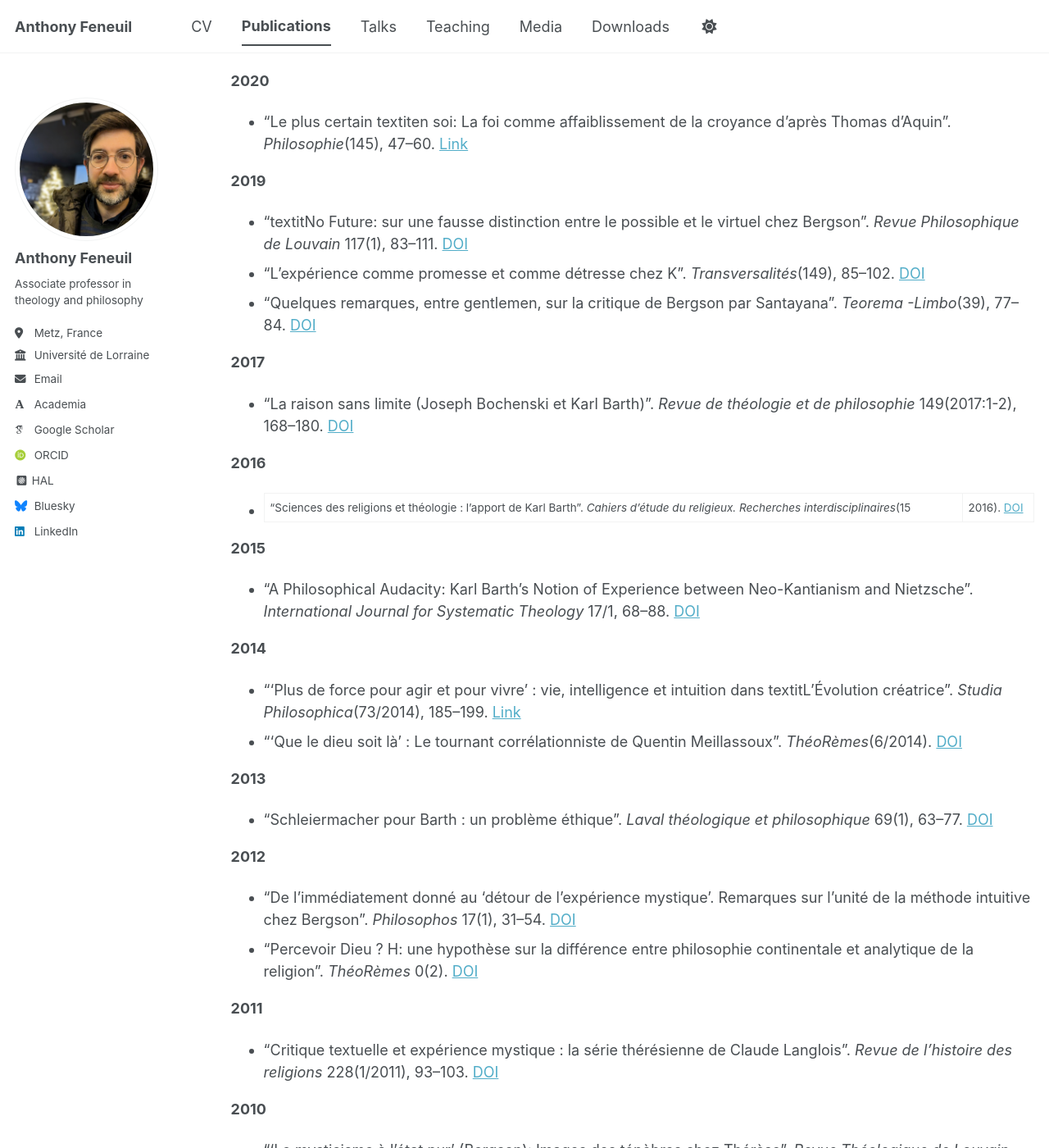
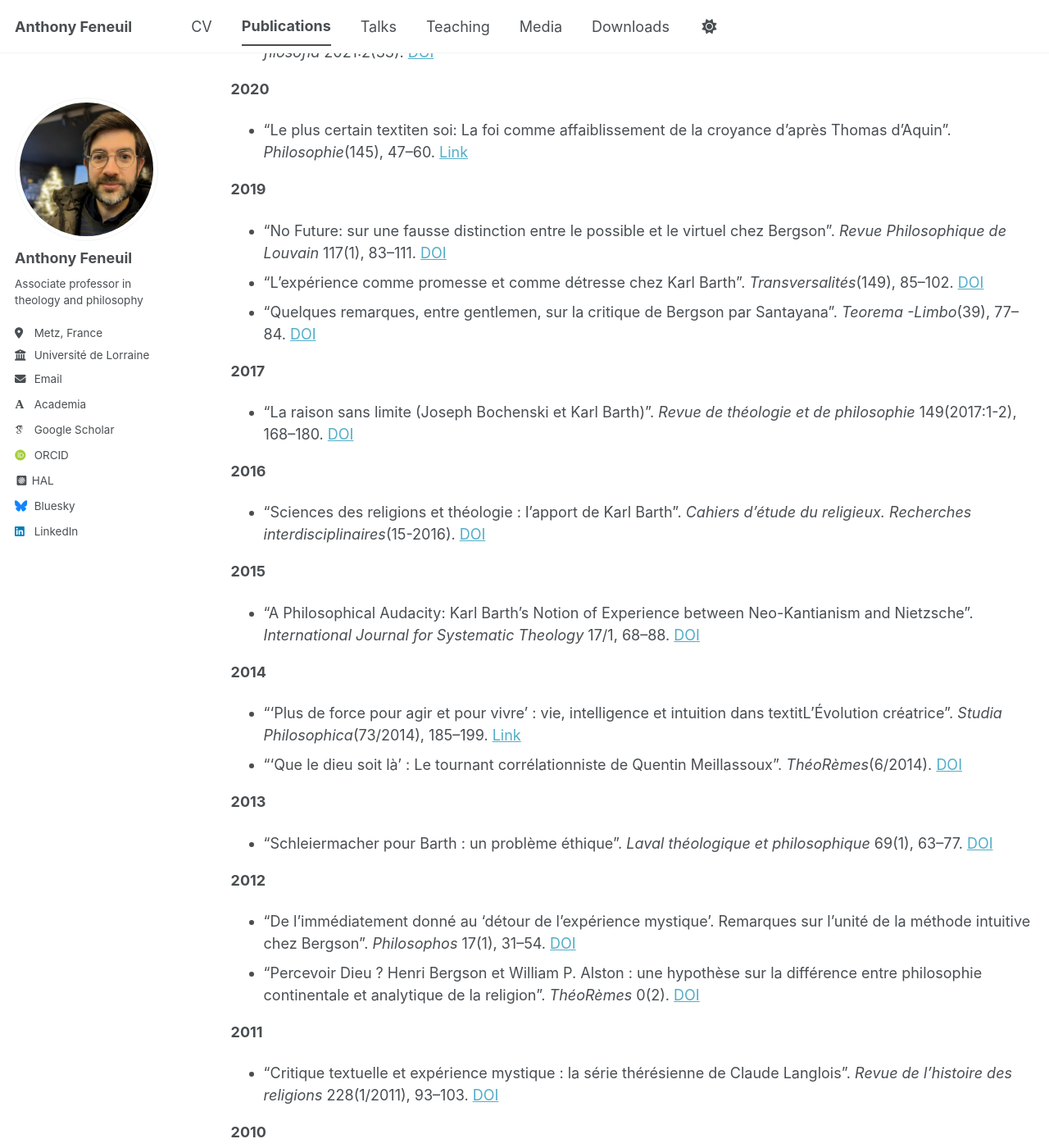
Before and after one commit to anfnl/anfnl.github.io, a Jekyll site: the page built from _pages/publications.md, in a window 1280 px wide and 1400 px high, scrolled down 2304 px. Shown: the whole window at 82% size. Built offline with Jekyll 4.4.1, drawn with Linux system fonts in a browser that asks for light colours; some web fonts are replaced; a script bundle is joined from its source files by our own code; library files that are not in the unit come from our copies; some of the changed text lies outside the part shown.

Commit message:
Update publications.md

```diff
--- a/_pages/publications.md
+++ b/_pages/publications.md
@@ -35,7 +35,7 @@
 
 **2024**
 
-* Ed. with Sarg, Rachel. *Théologie et sociétés : usages sociaux des discours théologiques*. *ThéoRèmes* 21|2024. [DOI](https://doi-org/10.4000/12z8p)
+* Ed. with Sarg, Rachel. *Théologie et sociétés : usages sociaux des discours théologiques*. *ThéoRèmes* 21-2024. [DOI](https://doi-org/10.4000/12z8p)
 
 **2022**
 
@@ -48,7 +48,7 @@
 **2018**
 
 * Ed. with Krtolica, Igor. *L'expérience de l'éternité: Philosophie, mystique, clinique*. Paris: Hermann
-* Ed. with Bouriau, Christophe, , Meessen, Yves. *Le transcendantal: Réceptions et mutations d’une notion kantienne*. Nancy: Presses Universitaires de Nancy
+* Ed. with Bouriau, Christophe, Meessen, Yves. *Le transcendantal: Réceptions et mutations d’une notion kantienne*. Nancy: Presses Universitaires de Nancy
 
 **2017**
 
@@ -57,20 +57,20 @@
 
 **2016**
 
-* Ed. with Waterlot, Ghislain. *Le protestantisme libéral: Une théologie aux limites ?*. *ThéoRèmes* 8|2016. [DOI](https://doi.org/10.4000/theoremes.766)
+* Ed. with Waterlot, Ghislain. *Le protestantisme libéral: Une théologie aux limites ?*. *ThéoRèmes* 8-2016. [DOI](https://doi.org/10.4000/theoremes.766)
 
 **2014**
 
-* Ed. with Schmitt, Yann. *Le réalisme spéculatif entre athéisme et messianisme*. *ThéoRèmes* 6|2014. [DOI](https://doi.org/10.4000/theoremes.617)
+* Ed. with Schmitt, Yann. *Le réalisme spéculatif entre athéisme et messianisme*. *ThéoRèmes* 6-2014. [DOI](https://doi.org/10.4000/theoremes.617)
 
 **2013**
 
-* Ed. with Schmitt, Yann. *L'incroyance religieuse*. *ThéoRèmes* 5|2013. [DOI](https://doi.org/10.4000/theoremes.507)
+* Ed. with Schmitt, Yann. *L'incroyance religieuse*. *ThéoRèmes* 5-2013. [DOI](https://doi.org/10.4000/theoremes.507)
 
 **2012**
 
 * *L'expérience religieuse: Approches empiriques, enjeux philosophiques*. Paris: Beauchesne
-* Ed. with Waterlot, Ghislain. *Les renouveaux analytiques de la philosophie de la religion en question*. *ThéoRèmes* 2|2012. [DOI](https://doi-org/10.4000/theoremes.259)
+* Ed. with Waterlot, Ghislain. *Les renouveaux analytiques de la philosophie de la religion en question*. *ThéoRèmes* 2-2012. [DOI](https://doi-org/10.4000/theoremes.259)
 
 ## Journal Articles
 
@@ -92,8 +92,8 @@
 
 **2019**
 
-* "textitNo Future: sur une fausse distinction entre le possible et le virtuel chez Bergson". *Revue Philosophique de Louvain* 117(1), 83–111. [DOI](10.2143/RPL.117.1.3287048)
-* "L’expérience comme promesse et comme détresse chez K". *Transversalités*(149), 85–102. [DOI](https://doi.org/10.3917/trans.149.0085)
+* "No Future: sur une fausse distinction entre le possible et le virtuel chez Bergson". *Revue Philosophique de Louvain* 117(1), 83–111. [DOI](10.2143/RPL.117.1.3287048)
+* "L’expérience comme promesse et comme détresse chez Karl Barth". *Transversalités*(149), 85–102. [DOI](https://doi.org/10.3917/trans.149.0085)
 * "Quelques remarques, entre gentlemen, sur la critique de Bergson par Santayana". *Teorema -Limbo*(39), 77–84. [DOI](https://dialnet.unirioja.es/descarga/articulo/7265683.pdf)
 
 **2017**
@@ -102,7 +102,7 @@
 
 **2016**
 
-* "Sciences des religions et théologie : l’apport de Karl Barth". *Cahiers d’étude du religieux. Recherches interdisciplinaires*(15|2016). [DOI](https://doi-org/10.4000/cerri.1484)
+* "Sciences des religions et théologie : l’apport de Karl Barth". *Cahiers d’étude du religieux. Recherches interdisciplinaires*(15-2016). [DOI](https://doi-org/10.4000/cerri.1484)
 
 **2015**
 
@@ -120,7 +120,7 @@
 **2012**
 
 * "De l’immédiatement donné au ‘détour de l’expérience mystique’. Remarques sur l’unité de la méthode intuitive chez Bergson". *Philosophos* 17(1), 31–54. [DOI](https://doi.org/10.5216/phi.v17i1.17542)
-* "Percevoir Dieu ? H: une hypothèse sur la différence entre philosophie continentale et analytique de la religion". *ThéoRèmes* 0(2). [DOI](https://doi-org/10.4000/theoremes.310)
+* "Percevoir Dieu ? Henri Bergson et William P. Alston : une hypothèse sur la différence entre philosophie continentale et analytique de la religion". *ThéoRèmes* 0(2). [DOI](https://doi-org/10.4000/theoremes.310)
 
 **2011**
 
```
